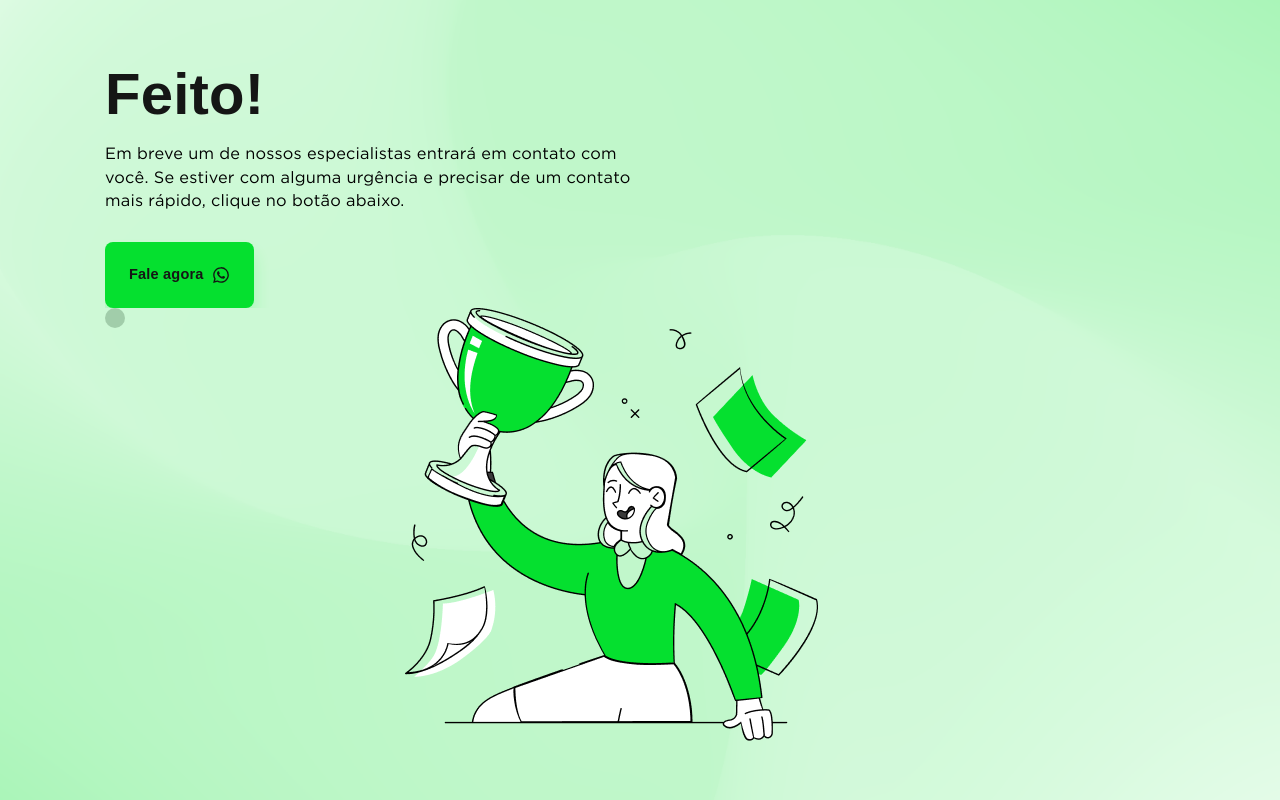
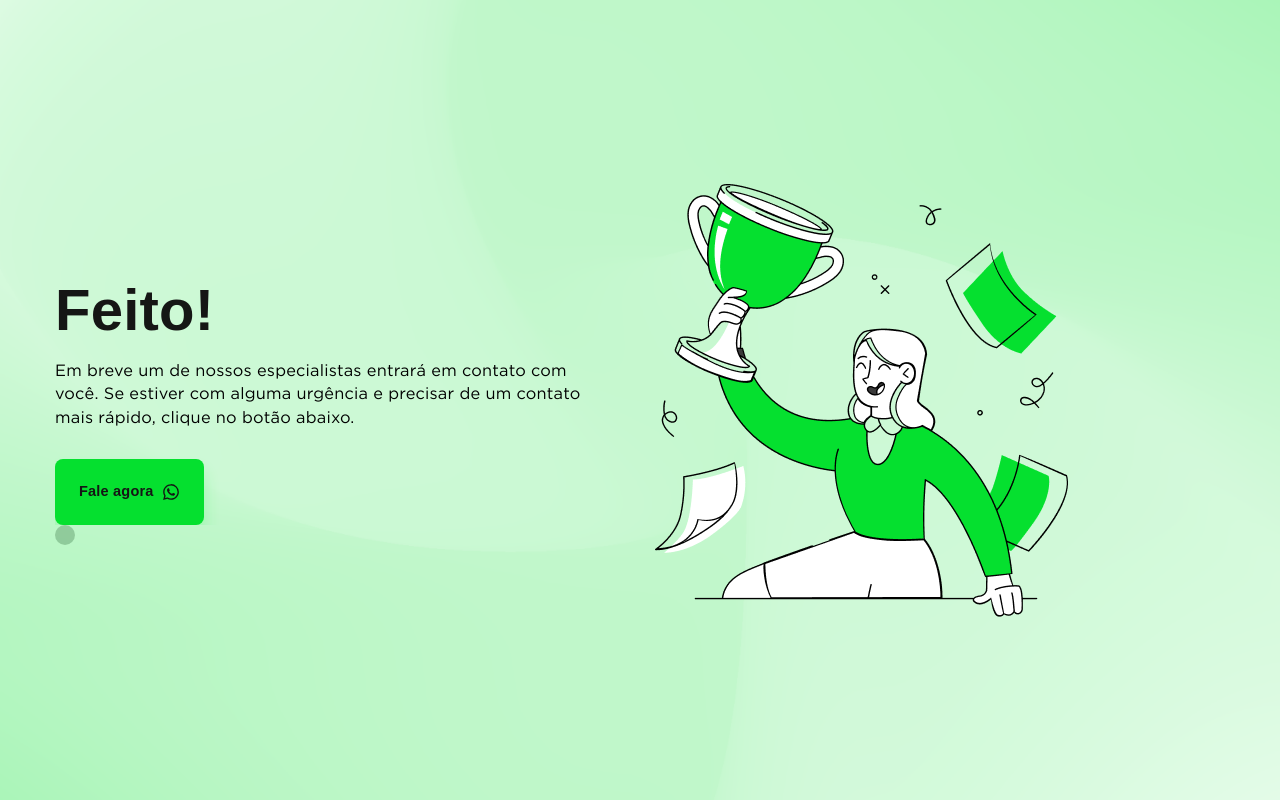
Before and after one commit to nvdata/data-obrigado, a plain HTML site: page index.html in a window 1280 px wide. Drawn offline with nearby package versions, Linux system fonts and the light colour scheme; a web font is replaced by a local one.

Commit message:
first commit

```diff
--- a/assets/sass/_cores__font.scss
+++ b/assets/sass/_cores__font.scss
@@ -71,4 +71,4 @@ sans-serif;
     background: -webkit-linear-gradient(266deg, rgb(21 22 21 / 80%) 0%, #151615 100%);
     -webkit-background-clip: text;
     -webkit-text-fill-color: transparent;
-  }
+}
--- a/index.html
+++ b/index.html
@@ -26,7 +26,7 @@
             <div class="container">
                 <div class="row justify-content-around thanks__wrapper">
 
-                    <div class="thanks__intro col-11  align-self-center">
+                    <div class="thanks__intro col-lg-6  align-self-center">
 
 
                         <div class="lottie__container"> </div>
@@ -47,7 +47,7 @@
                             <div class="cursor"></div>
                         </div>
                     </div>
-                    <div class="thanks__woman col-11 col-md-5">
+                    <div class="thanks__woman col-lg-6 col-md-5">
                         <img src="assets/img/womam.png" alt="womam">
 
                     </div>
```
